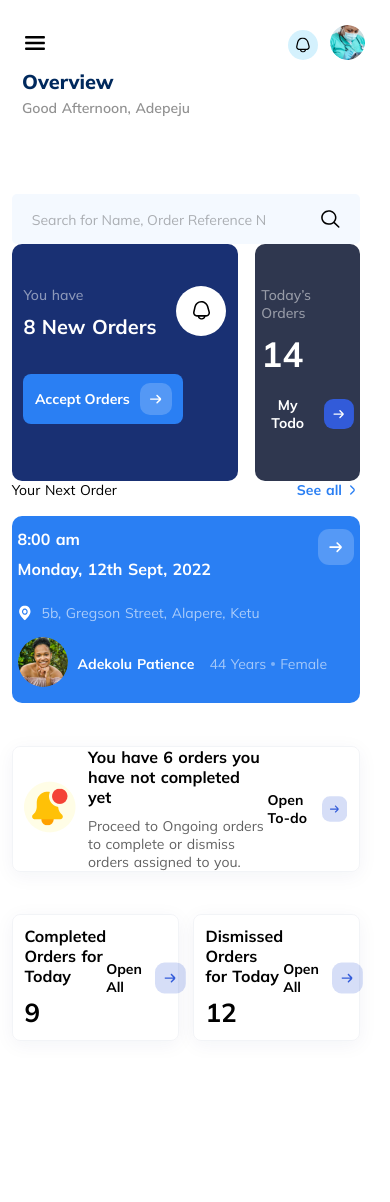
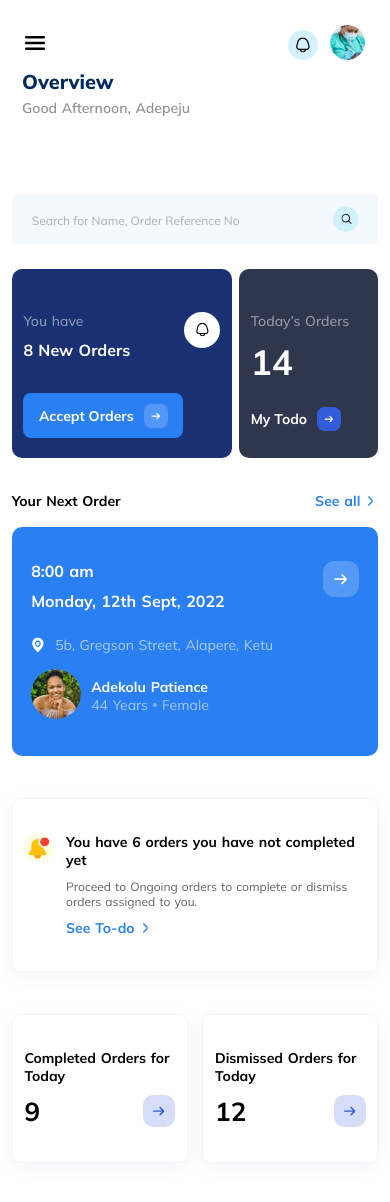
Before and after one commit to volumide/phlebs-app-frontend, a Nuxt app: page / in a window 390 px wide. Shown: the top 1202 px of the page. Before the commit the page ends 1058 px from the top, so only its background shows below. Built offline with nearby package versions, Linux system fonts and the light colour scheme; no server answers.

Commit message:
developed mobile view for overview page

```diff
--- a/assets/css/main.css
+++ b/assets/css/main.css
@@ -212,6 +212,12 @@ input {
   .greeting {
     color: rgba(0, 0, 0, 0.431);
     font-weight: 600;
+  }
+  .no_show {
+    display: block;
+  }
+  .mobile_no_show {
+    display: none;
   }
 }
 
--- a/pages/index.vue
+++ b/pages/index.vue
@@ -1,18 +1,21 @@
 <template>
   <div class="container">
     <div class="inner">
-      <div class="new_input">
+      <div class="mobile_show">
+        <div class="new_input ">
           <input type="search" name="" placeholder="Search for Name, Order Reference No">
-        <svg width="22" height="20" viewBox="0 0 22 20" fill="none" xmlns="http://www.w3.org/2000/svg">
-          <g clip-path="url(#clip0_235_21233)">
-            <path d="M21.1871 18.5776L15.9038 13.6034C17.3436 11.9456 18.0514 9.83014 17.881 7.6947C17.7106 5.55926 16.6749 3.56717 14.9882 2.1305C13.3015 0.693821 11.0928 -0.0775273 8.81897 -0.0240008C6.54513 0.0295257 4.38013 0.903832 2.77179 2.41807C1.16344 3.93232 0.234797 5.97064 0.177944 8.11143C0.121091 10.2522 0.940376 12.3317 2.46634 13.9197C3.9923 15.5077 6.10818 16.4828 8.37633 16.6433C10.6445 16.8037 12.8914 16.1372 14.6522 14.7817L19.9355 19.7559C20.1025 19.9077 20.3261 19.9917 20.5581 19.9898C20.7902 19.9879 21.0122 19.9003 21.1763 19.7457C21.3404 19.5912 21.4335 19.3822 21.4355 19.1637C21.4375 18.9452 21.3483 18.7347 21.1871 18.5776ZM9.05473 15.0001C7.65424 15.0001 6.28521 14.6091 5.12074 13.8765C3.95628 13.144 3.0487 12.1028 2.51275 10.8846C1.97681 9.66644 1.83658 8.326 2.10981 7.03279C2.38303 5.73959 3.05742 4.5517 4.04772 3.61935C5.03801 2.687 6.29972 2.05206 7.6733 1.79483C9.04687 1.53759 10.4706 1.66961 11.7645 2.1742C13.0584 2.67878 14.1643 3.53327 14.9423 4.62959C15.7204 5.72592 16.1357 7.01485 16.1357 8.3334C16.1336 10.1009 15.3869 11.7954 14.0594 13.0452C12.7319 14.2951 10.9321 14.9981 9.05473 15.0001Z" fill="black" />
+          <svg width="30" height="30" viewBox="0 0 30 30" fill="none" xmlns="http://www.w3.org/2000/svg">
+            <circle cx="15" cy="15" r="15" fill="#D0F0FB" />
+            <g clip-path="url(#clip0_717_13142)">
+              <path d="M21.8535 20.1465L18.869 17.162C19.6823 16.1673 20.0822 14.898 19.9859 13.6168C19.8897 12.3355 19.3046 11.1402 18.3518 10.2782C17.399 9.41624 16.1513 8.95343 14.8668 8.98554C13.5823 9.01766 12.3593 9.54224 11.4508 10.4508C10.5423 11.3593 10.0177 12.5823 9.98556 13.8668C9.95344 15.1513 10.4163 16.399 11.2783 17.3518C12.1403 18.3046 13.3355 18.8896 14.6168 18.9859C15.898 19.0822 17.1673 18.6823 18.162 17.869L21.1465 20.8535C21.2408 20.9446 21.3671 20.995 21.4982 20.9938C21.6293 20.9927 21.7547 20.9401 21.8474 20.8474C21.9401 20.7547 21.9927 20.6293 21.9938 20.4982C21.995 20.3671 21.9446 20.2408 21.8535 20.1465ZM15 18C14.2089 18 13.4355 17.7654 12.7777 17.3259C12.1199 16.8863 11.6072 16.2616 11.3045 15.5307C11.0017 14.7998 10.9225 13.9955 11.0769 13.2196C11.2312 12.4437 11.6122 11.731 12.1716 11.1716C12.731 10.6121 13.4437 10.2312 14.2196 10.0768C14.9956 9.9225 15.7998 10.0017 16.5307 10.3045C17.2616 10.6072 17.8864 11.1199 18.3259 11.7777C18.7654 12.4355 19 13.2089 19 14C18.9988 15.0605 18.577 16.0772 17.8271 16.8271C17.0772 17.577 16.0605 17.9988 15 18Z" fill="black" />
             </g>
             <defs>
-            <clipPath id="clip0_235_21233">
-              <rect width="21.2429" height="20" fill="white" transform="translate(0.203369)" />
+              <clipPath id="clip0_717_13142">
+                <rect width="12" height="12" fill="white" transform="translate(10 8.99997)" />
               </clipPath>
             </defs>
           </svg>
+        </div>
       </div>
       <div class="top_side">
         <div class="lhs">
@@ -110,10 +113,11 @@
                 <div class="image">
                   <img src="~assets/images/patient-image.png" alt="">
                 </div>
+                <div>
                   <p class="name">
                     Adekolu Patience
                   </p>
-              </div>
+                  <div class="no_show">
                     <div class="gender_age">
                       <p class="age">
                         44 Years
@@ -124,6 +128,22 @@
                       <p class="gender">
                         Female
                       </p>
+                    </div>
+                  </div>
+                </div>
+              </div>
+              <div class="mobile_no_show">
+                <div class="gender_age">
+                  <p class="age">
+                    44 Years
+                  </p>
+                  <svg width="4" height="4" viewBox="0 0 4 4" fill="none" xmlns="http://www.w3.org/2000/svg">
+                    <circle opacity="0.4" cx="2" cy="2" r="2" fill="white" />
+                  </svg>
+                  <p class="gender">
+                    Female
+                  </p>
+                </div>
               </div>
             </div>
           </div>
@@ -141,14 +161,24 @@
             <p class="notif_text">
               Proceed to Ongoing orders to complete or dismiss orders assigned to you.
             </p>
+            <div class="no_show">
+              <div class="see_all">
+                <p>See To-do</p>
+                <svg width="16" height="16" viewBox="0 0 16 16" fill="none" xmlns="http://www.w3.org/2000/svg">
+                  <path d="M10.2667 6.58663L7.20666 3.52663C7.08175 3.40246 6.91278 3.33276 6.73666 3.33276C6.56053 3.33276 6.39157 3.40246 6.26666 3.52663C6.20417 3.5886 6.15458 3.66233 6.12073 3.74357C6.08688 3.82481 6.06946 3.91195 6.06946 3.99996C6.06946 4.08797 6.08688 4.1751 6.12073 4.25634C6.15458 4.33758 6.20417 4.41132 6.26666 4.47329L9.33332 7.52663C9.39581 7.5886 9.44541 7.66233 9.47925 7.74357C9.5131 7.82481 9.53052 7.91195 9.53052 7.99996C9.53052 8.08797 9.5131 8.1751 9.47925 8.25634C9.44541 8.33758 9.39581 8.41132 9.33332 8.47329L6.26666 11.5266C6.14112 11.6513 6.07024 11.8207 6.06962 11.9976C6.06899 12.1745 6.13867 12.3444 6.26332 12.47C6.38798 12.5955 6.55739 12.6664 6.7343 12.667C6.91121 12.6676 7.08112 12.5979 7.20666 12.4733L10.2667 9.41329C10.6412 9.03829 10.8516 8.52996 10.8516 7.99996C10.8516 7.46996 10.6412 6.96163 10.2667 6.58663Z" fill="#2A7FF3" />
+                </svg>
               </div>
             </div>
+          </div>
+        </div>
+        <div class="mobile_no_show">
           <div class="last_side">
             <p>Open To-do</p>
             <svg width="40" height="40" viewBox="0 0 32 32" fill="none" xmlns="http://www.w3.org/2000/svg">
               <rect width="32" height="32" rx="10" fill="#325BD9" fill-opacity="0.2" />
               <path d="M17.5704 20.3561L20.7482 17.1709C21.0241 16.8933 21.179 16.5178 21.179 16.1264C21.179 15.735 21.0241 15.3596 20.7482 15.082L17.5704 11.8968C17.4316 11.7588 17.2438 11.6814 17.0482 11.6814C16.8525 11.6814 16.6647 11.7588 16.5259 11.8968C16.4565 11.9657 16.4014 12.0476 16.3638 12.1379C16.3262 12.2281 16.3068 12.3249 16.3068 12.4227C16.3068 12.5205 16.3262 12.6173 16.3638 12.7076C16.4014 12.7979 16.4565 12.8798 16.5259 12.9487L18.963 15.3857H10.8148C10.6184 15.3857 10.4299 15.4637 10.291 15.6026C10.1521 15.7416 10.0741 15.93 10.0741 16.1264C10.0741 16.3229 10.1521 16.5113 10.291 16.6502C10.4299 16.7891 10.6184 16.8672 10.8148 16.8672H18.963L16.5259 19.3042C16.3864 19.4427 16.3077 19.6309 16.307 19.8275C16.3063 20.0241 16.3837 20.2129 16.5222 20.3524C16.6607 20.4918 16.849 20.5706 17.0455 20.5713C17.2421 20.572 17.4309 20.4946 17.5704 20.3561Z" fill="#325BD9" />
             </svg>
+          </div>
         </div>
       </div>
       <div class="bottom_box">
@@ -158,11 +188,25 @@
               <p class="notif_head">
                 Completed Orders for Today
               </p>
-              <p class="notif_number">
+              <div class="notif_number">
+                <p>
                   9
                 </p>
+                <svg
+                  class="no_show"
+                  width="32"
+                  height="32"
+                  viewBox="0 0 32 32"
+                  fill="none"
+                  xmlns="http://www.w3.org/2000/svg"
+                >
+                  <rect width="32" height="32" rx="10" fill="#325BD9" fill-opacity="0.2" />
+                  <path d="M17.5704 20.3561L20.7482 17.1709C21.0241 16.8933 21.179 16.5178 21.179 16.1264C21.179 15.735 21.0241 15.3596 20.7482 15.082L17.5704 11.8968C17.4316 11.7588 17.2438 11.6814 17.0482 11.6814C16.8525 11.6814 16.6647 11.7588 16.5259 11.8968C16.4565 11.9657 16.4014 12.0476 16.3638 12.1379C16.3262 12.2281 16.3068 12.3249 16.3068 12.4227C16.3068 12.5205 16.3262 12.6173 16.3638 12.7076C16.4014 12.7979 16.4565 12.8798 16.5259 12.9487L18.963 15.3857H10.8148C10.6184 15.3857 10.4299 15.4637 10.291 15.6026C10.1521 15.7416 10.0741 15.93 10.0741 16.1264C10.0741 16.3229 10.1521 16.5113 10.291 16.6502C10.4299 16.7891 10.6184 16.8672 10.8148 16.8672H18.963L16.5259 19.3042C16.3864 19.4427 16.3077 19.6309 16.307 19.8275C16.3063 20.0241 16.3837 20.2129 16.5222 20.3524C16.6607 20.4918 16.849 20.5706 17.0455 20.5713C17.2421 20.572 17.4309 20.4946 17.5704 20.3561Z" fill="#325BD9" />
+                </svg>
               </div>
             </div>
+          </div>
+          <div class="mobile_no_show">
             <div class="last_side">
               <p>Open All</p>
               <svg width="40" height="40" viewBox="0 0 32 32" fill="none" xmlns="http://www.w3.org/2000/svg">
@@ -171,23 +215,39 @@
               </svg>
             </div>
           </div>
+        </div>
         <div class="notif_section analytics">
           <div class="first_side">
             <div class="notif_center">
               <p class="notif_head">
                 Dismissed Orders for Today
               </p>
-              <p class="notif_number">
+              <div class="notif_number">
+                <p>
                   12
                 </p>
+                <svg
+                  class="no_show"
+                  width="32"
+                  height="32"
+                  viewBox="0 0 32 32"
+                  fill="none"
+                  xmlns="http://www.w3.org/2000/svg"
+                >
+                  <rect width="32" height="32" rx="10" fill="#325BD9" fill-opacity="0.2" />
+                  <path d="M17.5704 20.3561L20.7482 17.1709C21.0241 16.8933 21.179 16.5178 21.179 16.1264C21.179 15.735 21.0241 15.3596 20.7482 15.082L17.5704 11.8968C17.4316 11.7588 17.2438 11.6814 17.0482 11.6814C16.8525 11.6814 16.6647 11.7588 16.5259 11.8968C16.4565 11.9657 16.4014 12.0476 16.3638 12.1379C16.3262 12.2281 16.3068 12.3249 16.3068 12.4227C16.3068 12.5205 16.3262 12.6173 16.3638 12.7076C16.4014 12.7979 16.4565 12.8798 16.5259 12.9487L18.963 15.3857H10.8148C10.6184 15.3857 10.4299 15.4637 10.291 15.6026C10.1521 15.7416 10.0741 15.93 10.0741 16.1264C10.0741 16.3229 10.1521 16.5113 10.291 16.6502C10.4299 16.7891 10.6184 16.8672 10.8148 16.8672H18.963L16.5259 19.3042C16.3864 19.4427 16.3077 19.6309 16.307 19.8275C16.3063 20.0241 16.3837 20.2129 16.5222 20.3524C16.6607 20.4918 16.849 20.5706 17.0455 20.5713C17.2421 20.572 17.4309 20.4946 17.5704 20.3561Z" fill="#325BD9" />
+                </svg>
               </div>
             </div>
+          </div>
+          <div class="mobile_no_show">
             <div class="last_side">
               <p>Open All</p>
               <svg width="40" height="40" viewBox="0 0 32 32" fill="none" xmlns="http://www.w3.org/2000/svg">
                 <rect width="32" height="32" rx="10" fill="#325BD9" fill-opacity="0.2" />
                 <path d="M17.5704 20.3561L20.7482 17.1709C21.0241 16.8933 21.179 16.5178 21.179 16.1264C21.179 15.735 21.0241 15.3596 20.7482 15.082L17.5704 11.8968C17.4316 11.7588 17.2438 11.6814 17.0482 11.6814C16.8525 11.6814 16.6647 11.7588 16.5259 11.8968C16.4565 11.9657 16.4014 12.0476 16.3638 12.1379C16.3262 12.2281 16.3068 12.3249 16.3068 12.4227C16.3068 12.5205 16.3262 12.6173 16.3638 12.7076C16.4014 12.7979 16.4565 12.8798 16.5259 12.9487L18.963 15.3857H10.8148C10.6184 15.3857 10.4299 15.4637 10.291 15.6026C10.1521 15.7416 10.0741 15.93 10.0741 16.1264C10.0741 16.3229 10.1521 16.5113 10.291 16.6502C10.4299 16.7891 10.6184 16.8672 10.8148 16.8672H18.963L16.5259 19.3042C16.3864 19.4427 16.3077 19.6309 16.307 19.8275C16.3063 20.0241 16.3837 20.2129 16.5222 20.3524C16.6607 20.4918 16.849 20.5706 17.0455 20.5713C17.2421 20.572 17.4309 20.4946 17.5704 20.3561Z" fill="#325BD9" />
               </svg>
+            </div>
           </div>
         </div>
       </div>
@@ -209,6 +269,10 @@ export default {
 .inner {
   width: 95%;
   margin-top: 5vh;
+}
+
+.mobile_show {
+  display: none;
 }
 
 .top_side {
@@ -299,6 +363,10 @@ export default {
   margin-bottom: 2vh;
 }
 
+.next_order_head {
+  font-weight: 700;
+}
+
 .see_all {
   display: flex;
   gap: 2px;
@@ -370,11 +438,11 @@ export default {
 }
 
 .notif_section {
-  padding: 0 3vw;
+  padding: 4vh 3vw;
   display: flex;
   align-items: center;
   justify-content: space-between;
-  height: 15vh;
+  height: fit-content;
   border: 1px solid rgba(0, 41, 93, 0.05);
   box-shadow: 0px 4px 20px rgba(0, 41, 93, 0.05);
   border-radius: 8px;
@@ -417,13 +485,100 @@ export default {
 }
 
 .notif_number {
+  display: flex;
+  justify-content: space-between;
+}
+
+.notif_number p{
   font-size: 26px;
   font-weight: 700;
 }
 
  @media only screen and (max-width: 500px) {
+  .container {
+    padding-bottom: 5vh;
+  }
+  .inner {
+    width: 100%;
+  }
   .top_side {
     flex-direction: column;
   }
+
+  .mobile_show {
+    display: block;
+    margin-bottom: 3vh;
+  }
+  ::placeholder {
+    font-size: 12px;
+  }
+
+  .new_order_box {
+    width: 60%;
+    padding-bottom: 2vh;
+  }
+
+  .today_order {
+    width: 38%;
+    padding-left: 3vw;
+    padding-bottom: 2vh;
+  }
+
+  .orders {
+    font-size: 16px;
+  }
+
+  .top .icon svg {
+    width: 36px;
+    height: 36px;
+  }
+
+  .trans_btn {
+    height: 45px;
+  }
+
+  .bg_btn {
+    height: 45px;
+  }
+
+  .bg_btn svg {
+    width: 24px;
+    height: 24px;
+  }
+
+  .trans_btn svg {
+    width: 24px;
+    height: 24px;
+  }
+
+  .rhs {
+    margin-top: 4vh;
+  }
+
+  .next_order_box {
+    padding: 4vh 5vw;
+  }
+
+  /* .notif_section {
+    height: ;
+  } */
+
+  .first_side {
+    align-items: flex-start;
+  }
+
+  .bell img {
+    width: 30px;
+    height: 30px;
+  }
+
+  .notif_head {
+    font-size: 14px;
+  }
+
+  .notif_text {
+    font-size: 12px;
+    margin-bottom: 10px;
+  }
  }
 </style>
```
Also changed, not shown: assets/icons/serach-3.svg (added). Lines whose indentation alone changed are shown as unchanged.
